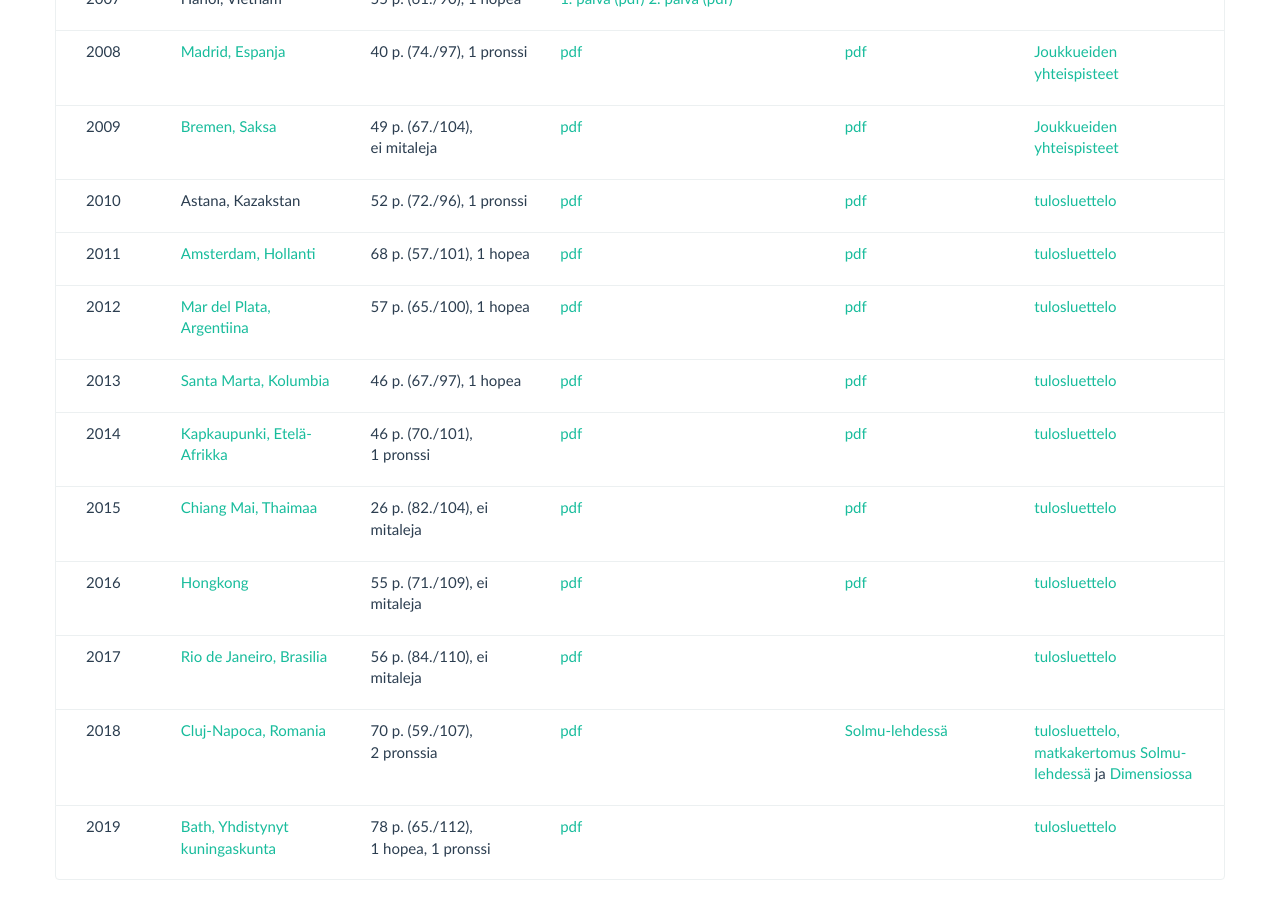
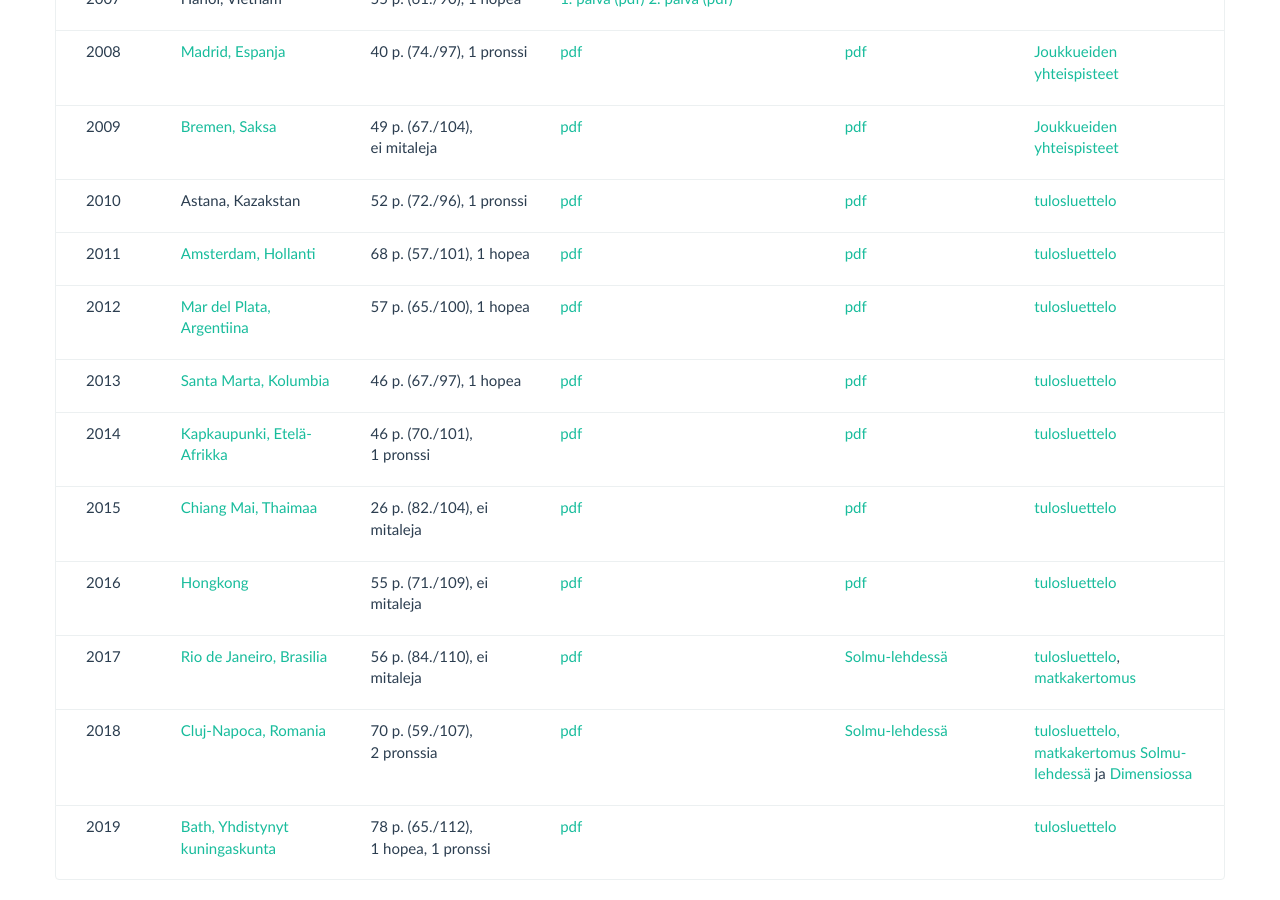
Before and after one commit to matematiikkakilpailut/matematiikkakilpailut.github.io, a Jekyll site: the page built from IMO/index.md, in a window 1280 px wide and 900 px high, scrolled down 2119 px. Built offline with Jekyll 4.4.1, drawn with Linux system fonts in a browser that asks for light colours.

Commit message:
Update index.md
ratkaisuiden ja matkakertomusten päivitystä

```diff
--- a/IMO/index.md
+++ b/IMO/index.md
@@ -132,8 +132,9 @@ kilpailut:
     paikka: "[Rio de Janeiro, Brasilia](https://www.imo2017.org.br/)"
     sijoitus: "56 p. (84./110), ei mitaleja"
     tehtavat: "[pdf](2017/teht2017.pdf)"
-    ratkaisut: ""
-    muuta: "[tulosluettelo](https://www.imo-official.org/year_country_r.aspx?year=2017)"
+    ratkaisut: "[Solmu-lehdessä](https://matematiikkalehtisolmu.fi/2017/3/imo2017.pdf)"
+    muuta: "[tulosluettelo](https://www.imo-official.org/year_country_r.aspx?year=2017),
+    [matkakertomus](https://matematiikkalehtisolmu.fi/2017/3/imo2017.pdf)"
   - vuosi: "2018"
     paikka: "[Cluj-Napoca, Romania](http://www.imo2018.org/)"
     sijoitus: "70 p. (59./107), 2 pronssia"
```
